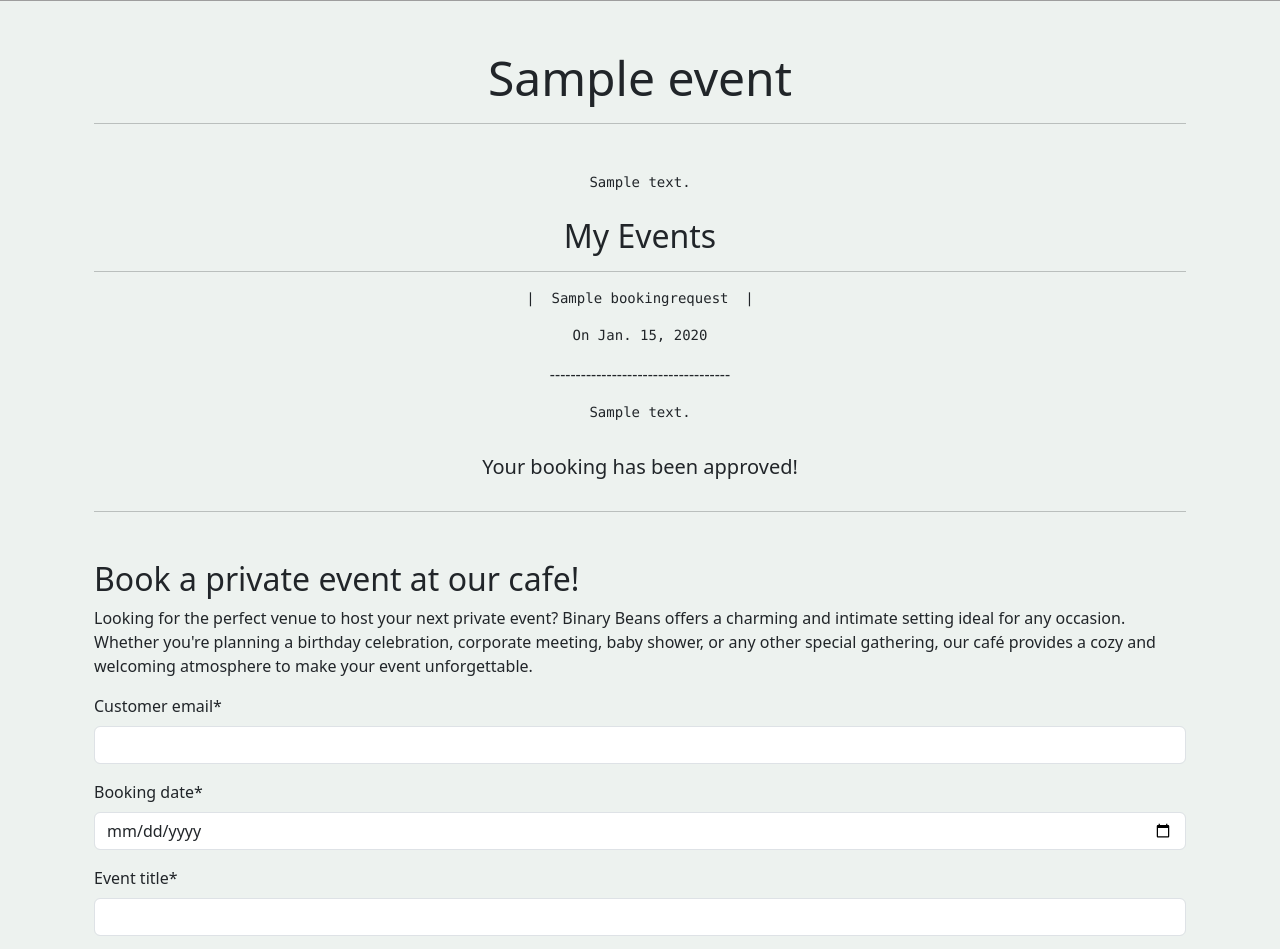
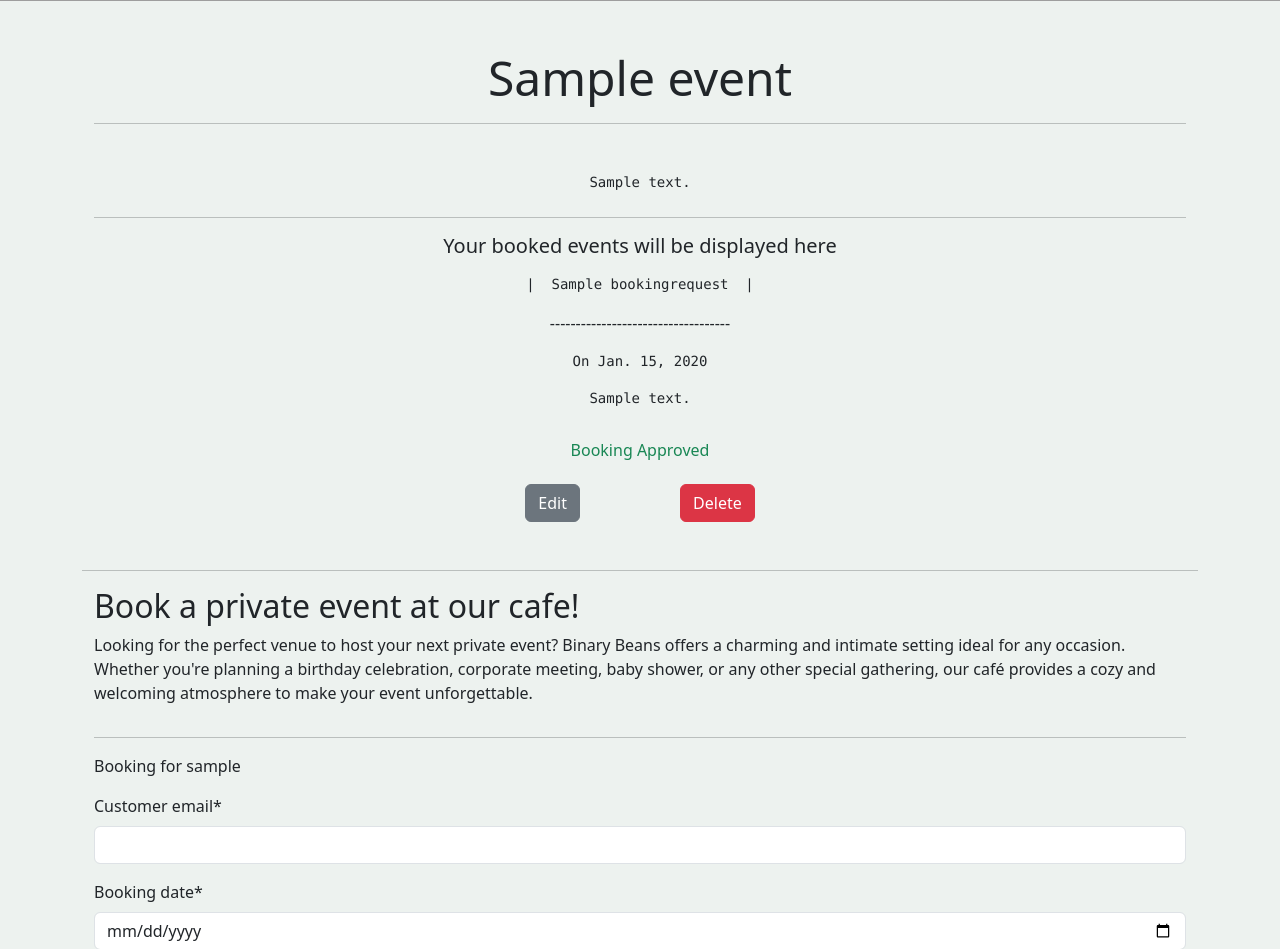
Before and after one commit to Willr-hawkins/binary-beans, a Django app: page /events/ in a window 1280 px wide. Shown: the part 671-1620 px from the top of the page. Run offline with Django 4.2, Linux system fonts and the light colour scheme; a user stored in the database is signed in; tables that the repository leaves empty hold one stand-in row (values such as "Sample post"); some libraries are stand-ins or nearby versions; grey boxes are pictures that could not be loaded.

Commit message:
Update events.html and events view

```diff
--- a/binarybeans/settings.py
+++ b/binarybeans/settings.py
@@ -29,7 +29,7 @@ TEMPLATES_DIR = os.path.join(BASE_DIR, 'templates')
 SECRET_KEY = os.environ.get("SECRET_KEY")
 
 # SECURITY WARNING: don't run with debug turned on in production!
-DEBUG = False
+DEBUG = True
 
 ALLOWED_HOSTS = ['8000-willrhawkin-binarybeans-lyr66j0w84u.ws.codeinstitute-ide.net',
                 '.herokuapp.com']
--- a/events/templates/events/events.html
+++ b/events/templates/events/events.html
@@ -11,31 +11,40 @@
         <p class="my-5"><pre>{{ events.content}}</pre></p>
     </div>
 
+    {% if user.is_authenticated %}
+    <div class="text-center">
+        <hr>
+        <h5>Your booked events will be displayed here</h5>
+    </div>
+    {% endif %}
+
     {% for booking in bookings %}
     {% if booking.customer_name == user %}
     <div class="text-center mb-4">
-        <h2>My Events</h2>
-        <hr>
         <p><pre>|  {{ booking.event_title }}  |</pre></p>
+        <p>-----------------------------------</p>
         <p><pre>On {{ booking.booking_date }}</pre></p>
-        <p>-----------------------------------</p>
         <p><pre>{{ booking.event_description }}</pre></p>
         {% if booking.approved == False %}
-        <h5 class="py-3">Your booking is yet to be approved!</h5>
+        <h6 class="py-3 text-danger">Booking Unapproved</h6>
         {% elif booking.approved == True %}
-        <h5 class="py-3">Your booking has been approved!</h5>
+        <h6 class="py-3 text-success">Booking Approved</h6>
         {% endif %}
-        <hr>
+        <button class="btn btn-edit btn-secondary me-5" data-comment_id="{{ comment.id }}">Edit</button>
+        <button class="btn btn-delete btn-danger ms-5" data-comment_id="{{ comment.id }}">Delete</button>
     </div>
 
     {% endif %}
     {% endfor %}
 
     <div class="row justify-content-center mt-5">
+        <hr>
         <h2>Book a private event at our cafe!</h2>
         <p>Looking for the perfect venue to host your next private event? Binary Beans offers a charming and intimate setting ideal for any occasion. Whether you're planning a birthday celebration, corporate meeting, baby shower, or any other special gathering, our café provides a cozy and welcoming atmosphere to make your event unforgettable. </p>
         {% if user.is_authenticated %}
         <form method="post">
+            <hr>
+            <p>Booking for {{ user }}</p>
             {{ booking_form | crispy }}
             {% csrf_token %}
             <button class="btn btn-secondary mb-5" type="submit">Submit</button>
--- a/events/views.py
+++ b/events/views.py
@@ -10,7 +10,9 @@ def about_events(request):
     if request.method == "POST":
         booking_form = BookingForm(data=request.POST)
         if booking_form.is_valid():
-            booking_form.save()
+            booking = booking_form.save(commit=False)
+            booking.customer_name = request.user
+            booking.save()
             messages.add_message(request, messages.SUCCESS, "Private event booking request received! I plan to respond within 2 working days.")
 
     events = events = Events.objects.all().first()
```
